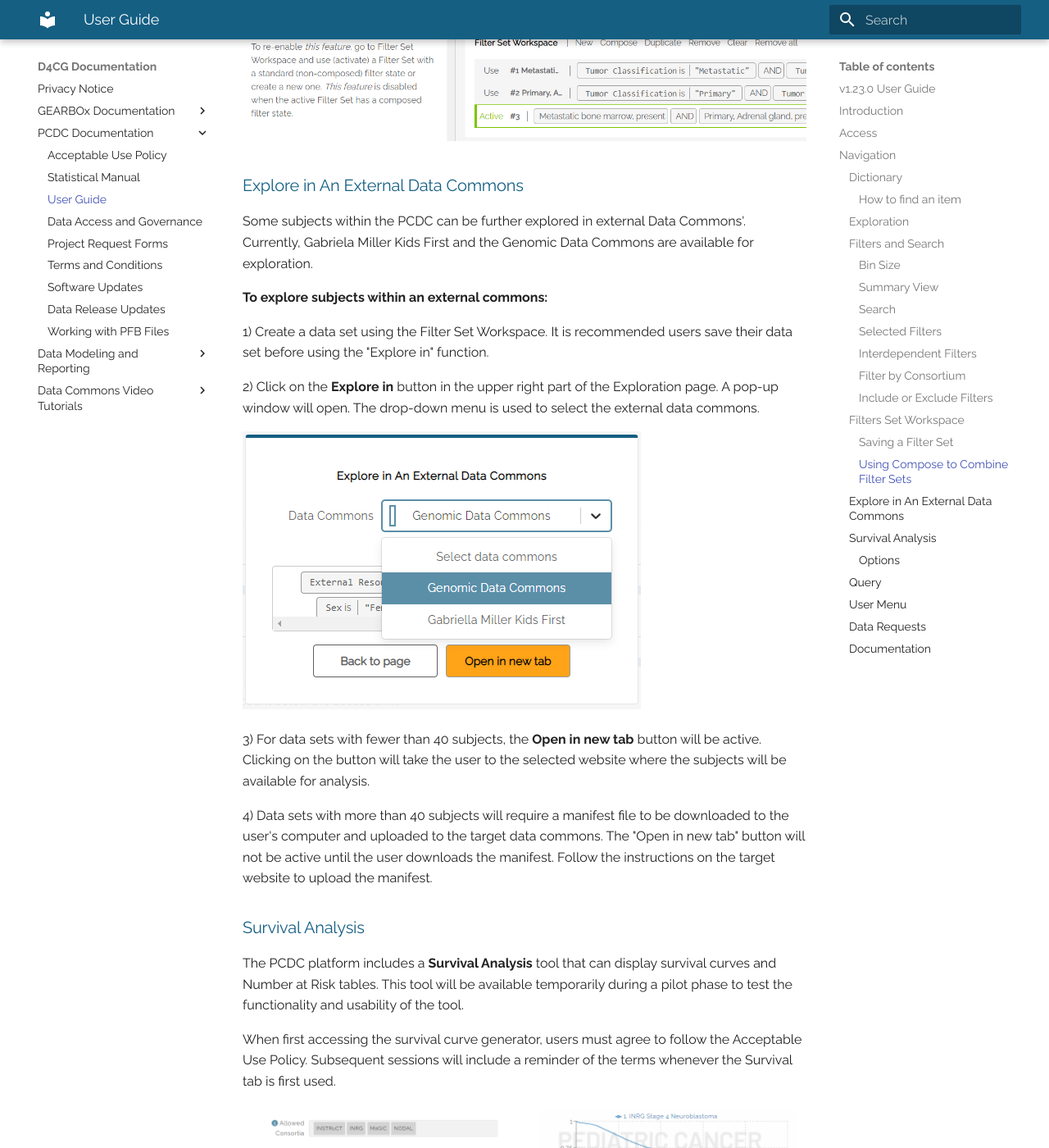
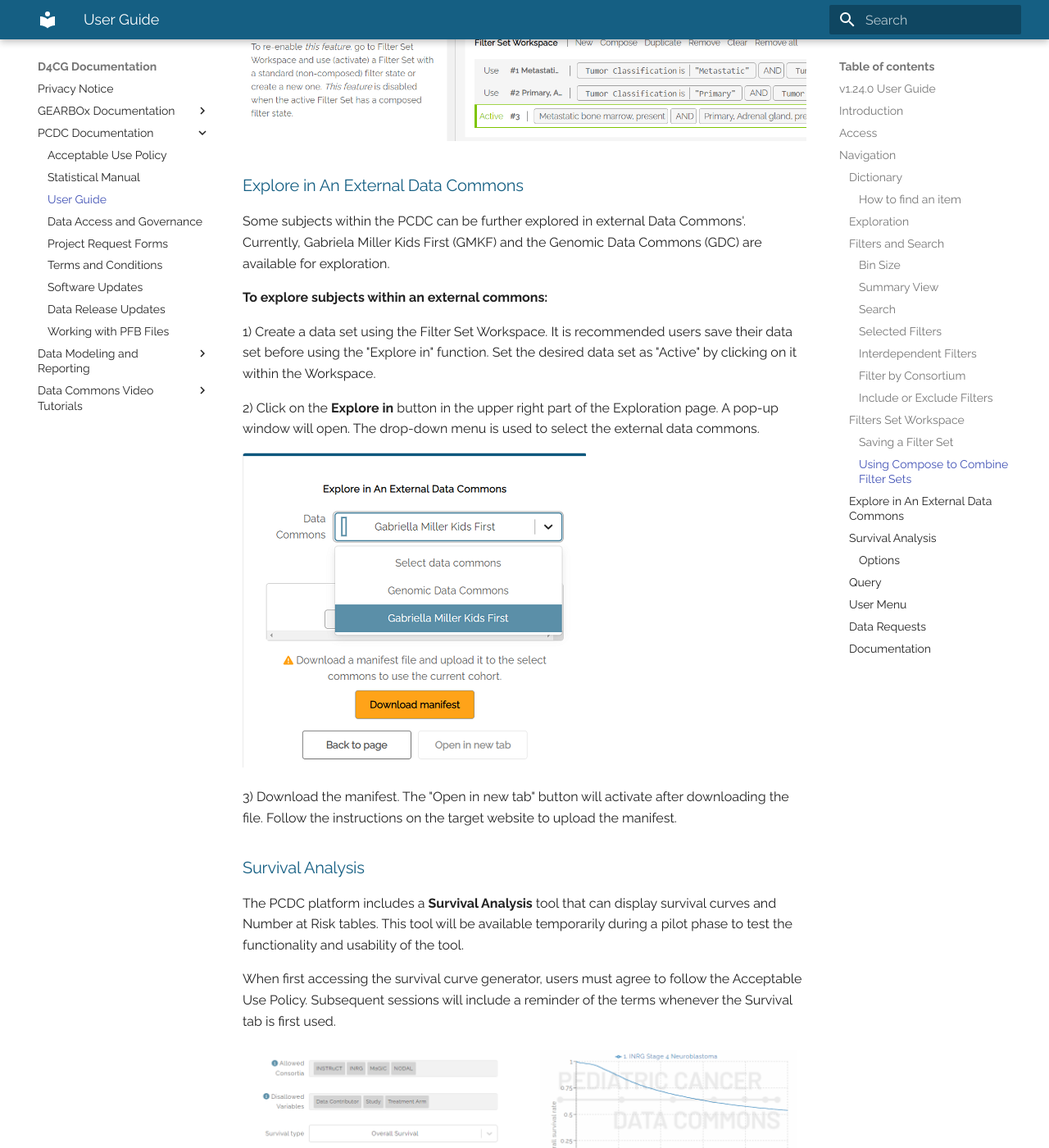
Before and after one commit to chicagopcdc/docs.pedscommons.org, an MkDocs documentation site: the page built from docs/DataPortalUserGuide.md, in a window 1280 px wide and 1400 px high, scrolled down 17572 px. Shown: the whole window at 82% size. Built offline with MkDocs 1.6.1 and Material for MkDocs 9.7.7, drawn with Linux system fonts in a browser that asks for light colours; some of the changed text lies outside the part shown.

Commit message:
Release_v1.24_documentation_updates
Updated Portal User Guide and Software Updates documents.

```diff
--- a/docs/DataPortalUserGuide.md
+++ b/docs/DataPortalUserGuide.md
@@ -1,7 +1,7 @@
 ![Logo](img/PcdcLogo.png)
 
 # Pediatric Cancer Data Commons<br> Data Portal User Guide
-###### v1.23.0 User Guide
+###### v1.24.0 User Guide
 ## Introduction
 
 The Pediatric Cancer Data Commons (PCDC) brings together clinical, genomic, and imaging data from institutions around the world that are working to transform pediatric cancer research and outcomes. Headquartered at the University of Chicago, the PCDC works with international leaders in pediatric cancers and the US National Cancer Institute to develop and apply uniform data standards, facilitating the collection, combination, and analysis of data from many different sources.
@@ -259,19 +259,18 @@ Note: when using a Composed filter, the left filter panel becomes inactivated.
 
 ### Explore in An External Data Commons
 
-Some subjects within the PCDC can be further explored in external Data Commons'. Currently, Gabriela Miller Kids First and the Genomic Data Commons are available for exploration.
+Some subjects within the PCDC can be further explored in external Data Commons'. Currently, Gabriela Miller Kids First (GMKF) and the Genomic Data Commons (GDC) are available for exploration.
 
 **To explore subjects within an external commons:**
 
-1) Create a data set using the Filter Set Workspace. It is recommended users save their data set before using the "Explore in" function.
+1) Create a data set using the Filter Set Workspace. It is recommended users save their data set before using the "Explore in" function. Set the desired data set as "Active" by clicking on it within the Workspace.
 
 2) Click on the **Explore in** button in the upper right part of the Exploration page. A pop-up window will open. The drop-down menu is used to select the external data commons.
 
 ![Explore in](img/explore_in.png)
 
-3) For data sets with fewer than 40 subjects, the **Open in new tab** button will be active. Clicking on the button will take the user to the selected website where the subjects will be available for analysis.
+3) Download the manifest. The "Open in new tab" button will activate after downloading the file. Follow the instructions on the target website to upload the manifest.
 
-4) Data sets with more than 40 subjects will require a manifest file to be downloaded to the user's computer and uploaded to the target data commons. The "Open in new tab" button will not be active until the user downloads the manifest. Follow the instructions on the target website to upload the manifest.
 
 ### Survival Analysis
 
--- a/mkdocs.yml
+++ b/mkdocs.yml
@@ -3,7 +3,7 @@ nav:
   - Privacy Notice: 'PcdcPrivacyNotice.md'
   - 'GEARBOx Documentation':
     - GEARBOx Terms and Conditions: 'GEARBOxTermsandConditions.md'
-    - Data and Software Updates: 'GEARBOxDataAndSoftwareUpdates'
+    - Data and Software Updates: 'GEARBOxDataAndSoftwareUpdates.md'
   - 'PCDC Documentation':
     - Acceptable Use Policy: 'AcceptableUsePolicy.md'
     - Statistical Manual: 'StatisticalManual.md'
```
Also changed, not shown: docs/SoftwareUpdates.md (+1 -0 lines), docs/img/explore_in.png.
